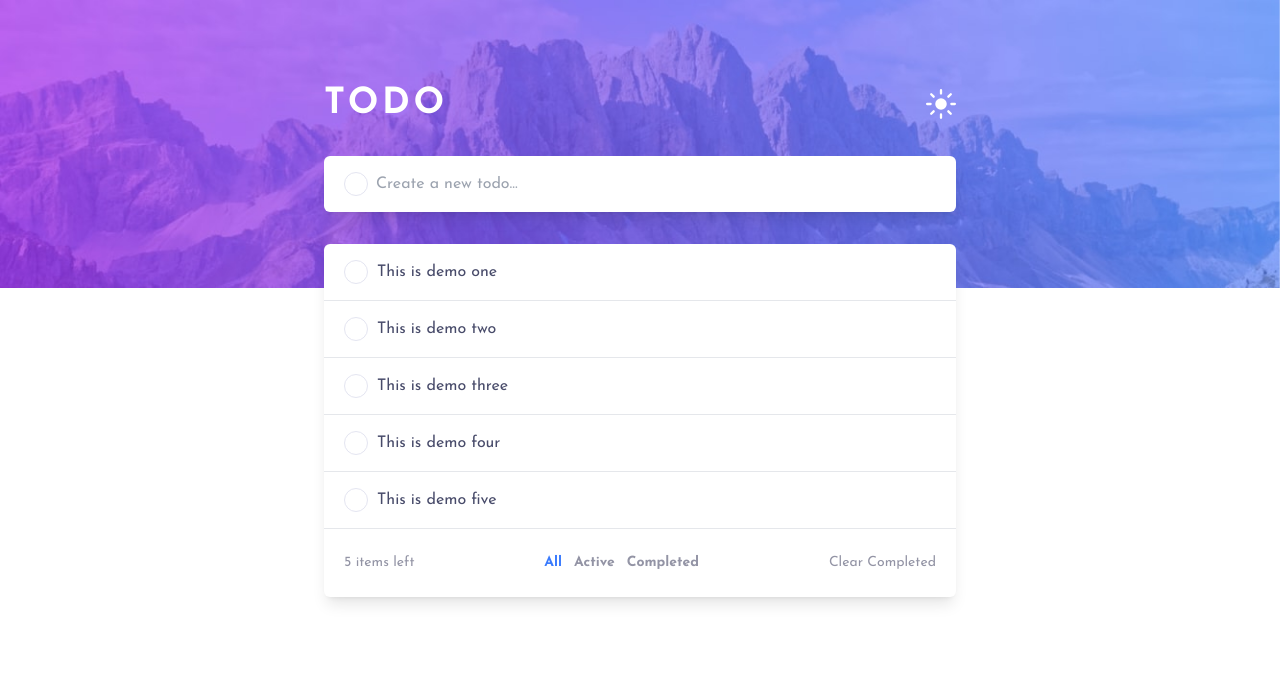
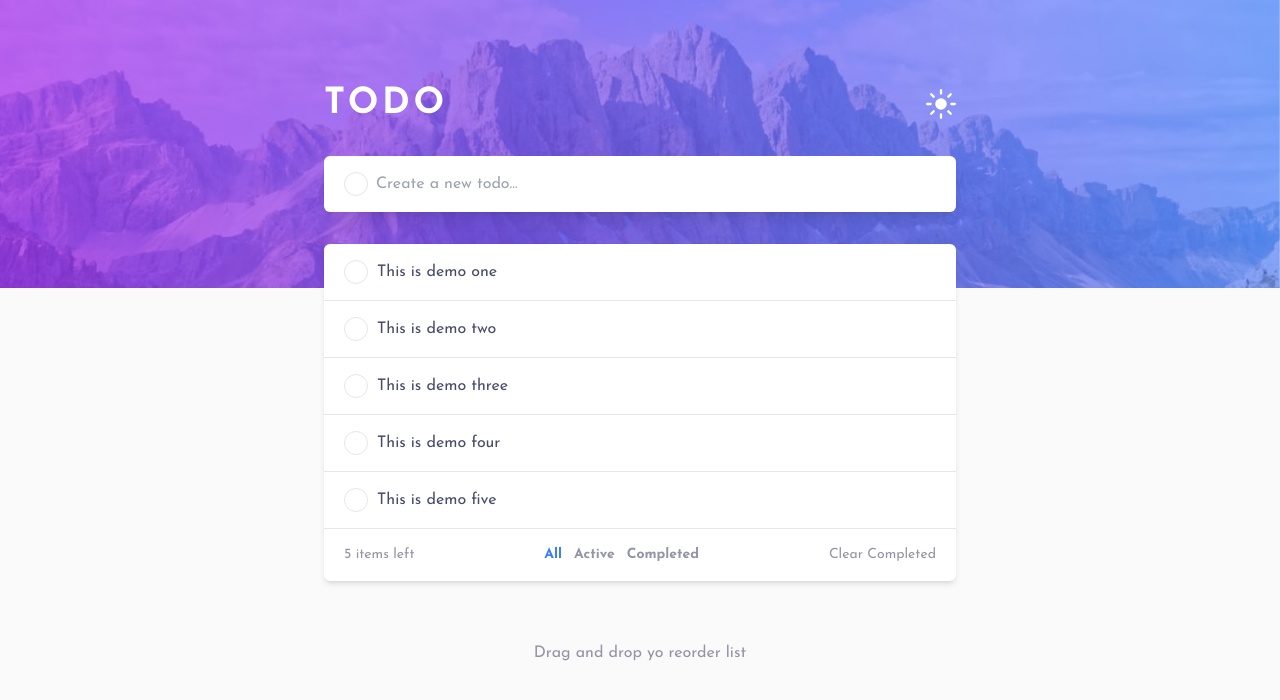
Before and after one commit to coderSuresh/todo-list, a Next.js app: page / in a window 1280 px wide. Shown: the top 700 px of the page. Built offline with nearby package versions, Linux system fonts and the light colour scheme.

Commit message:
fix position of controls btn

```diff
--- a/app/page.tsx
+++ b/app/page.tsx
@@ -4,7 +4,7 @@ import Image from "next/image"
 
 const Home = () => {
   return (
-    <main className="bg-card-bg h-screen">
+    <main className="bg-bg h-screen">
       <div
         className="fixed md:bg-desktop-light bg-mobile-light
         bg-no-repeat bg-cover w-full
@@ -37,7 +37,7 @@ const Home = () => {
           </form>
         </div>
 
-        <div className="bg-card-bg relative rounded-md shadow-lg py-2 mt-8">
+        <div className="bg-card-bg relative rounded-md shadow-md py-2 mt-8 mb-10">
 
           <ListItem id={'1'} content='This is demo one' />
           <ListItem id={'2'} content='This is demo two' />
@@ -51,6 +51,8 @@ const Home = () => {
 
       </section>
 
+      <p className="text-grayish-text text-center md:mt-0 pb-10 mt-20">Drag and drop yo reorder list</p>
+
     </main>
   )
 }
--- a/components/ListControls.tsx
+++ b/components/ListControls.tsx
@@ -8,7 +8,7 @@ const ListControls = () => {
                 <p>5 items left</p>
             </div>
 
-            <div className='flex md:w-fit w-full gap-3 font-bold md:static absolute -bottom-16 left-0 right-0 rounded-md bg-card-bg py-2 px-5 justify-center'>
+            <div className='flex md:w-fit w-full gap-3 font-bold md:mt-0 md:static absolute mt-36 md:shadow-none shadow-md left-0 right-0 rounded-md bg-card-bg md:py-0 py-4 px-5 justify-center'>
                 <button className='text-bright-blue hover:text-text-hovered'>All</button>
                 <button className='hover:text-text-hovered'>Active</button>
                 <button className='hover:text-text-hovered'>Completed</button>
```
